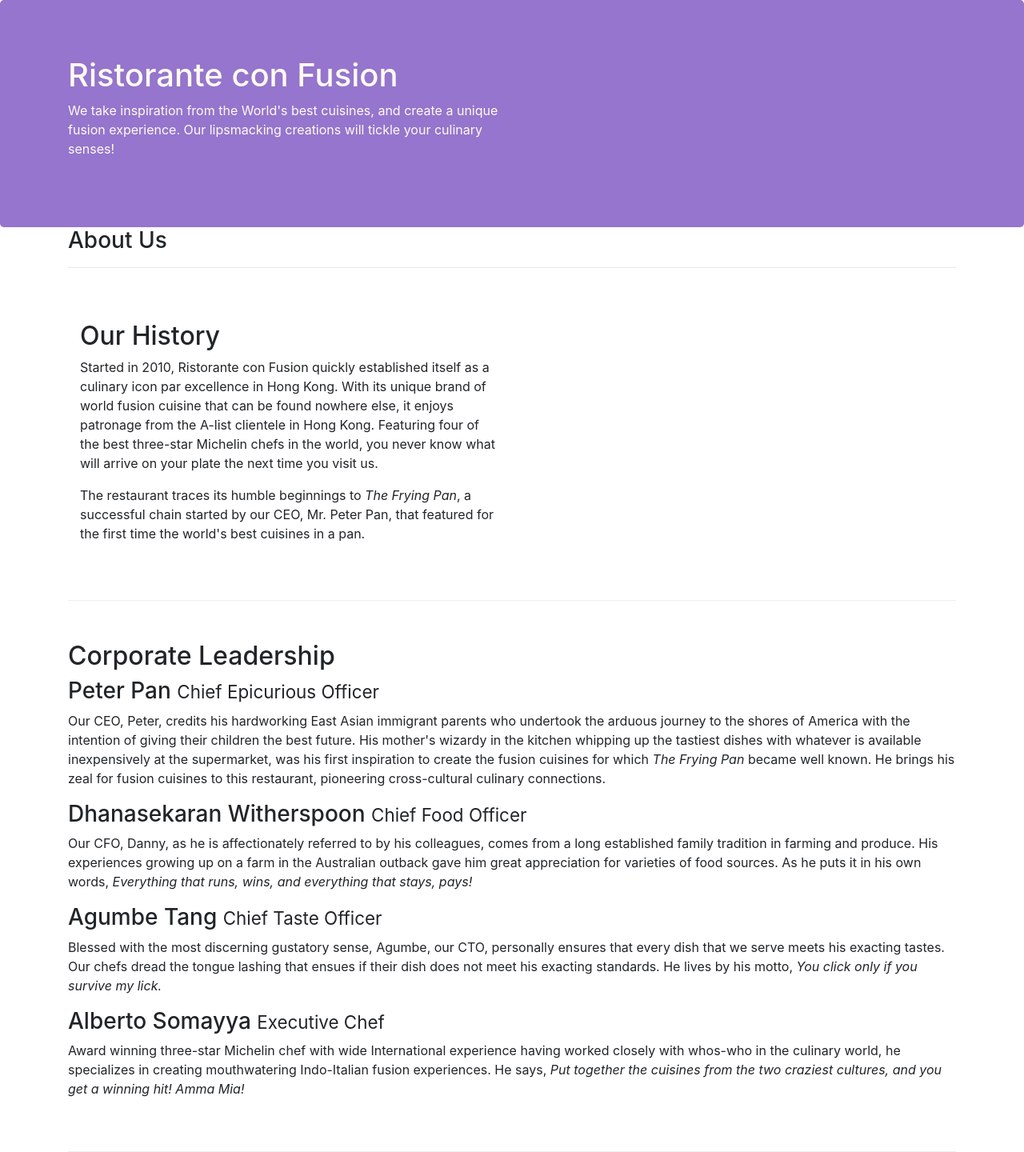
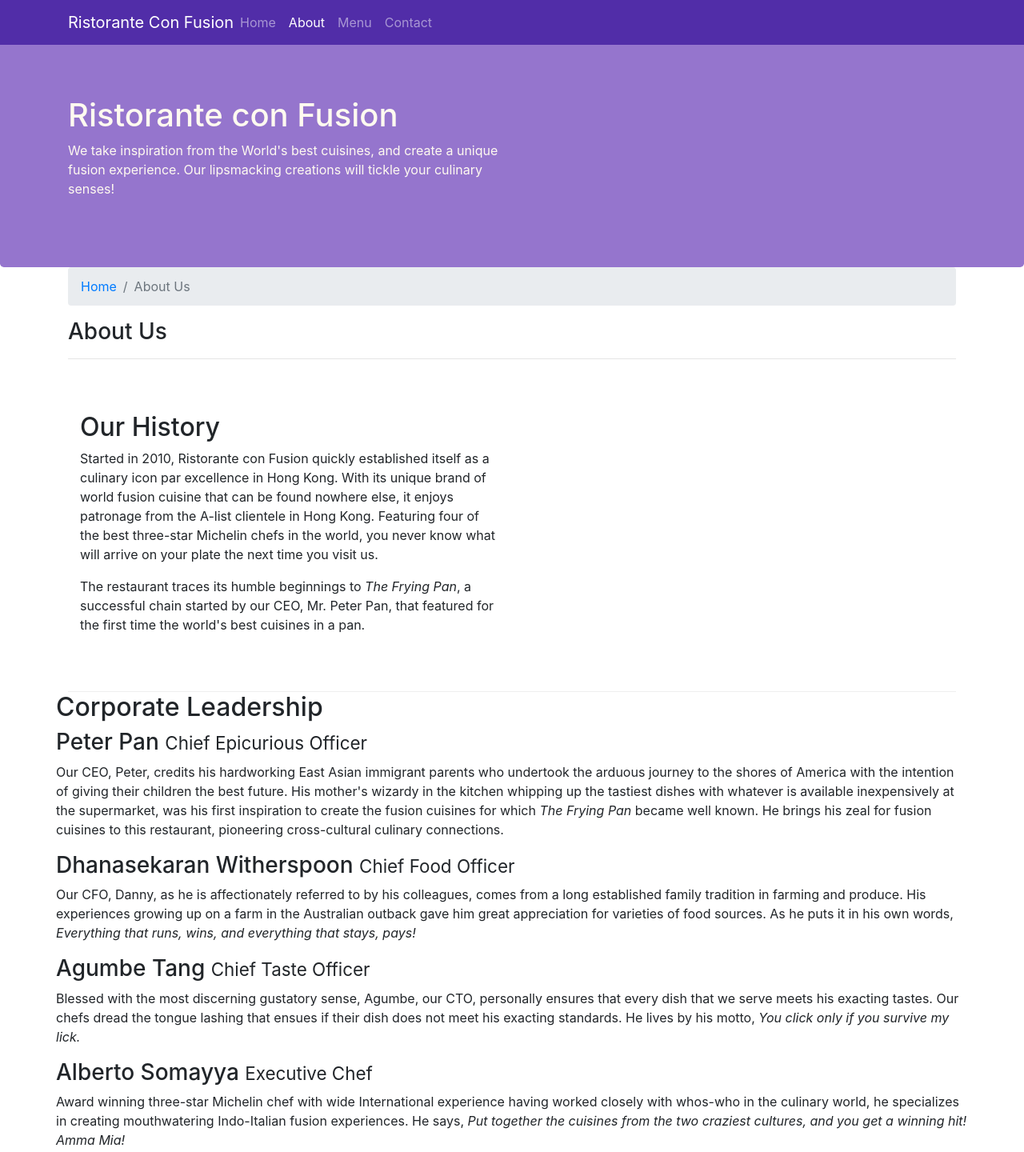
Before and after one commit to Mathesh-kumar-25/Bootstrap, a website: page aboutus.html in a window 1280 px wide. Shown: the top 1440 px of the page at 80% size. Drawn offline with nearby package versions, Linux system fonts and the light colour scheme.

Commit message:
navbar commit

```diff
--- a/aboutus.html
+++ b/aboutus.html
@@ -15,6 +15,23 @@
 
 <body>
 
+    <nav class="navbar navbar-dark navbar-expand-sm fixed-top">
+        <div class="container">
+            <button class="navbar-toggler" type="button" data-toggle="collapse" data-target="#Navbar">
+                <span class="navbar-toggler-icon"></span>
+            </button>
+            <a class="navbar-brand mr-auto" href="./index.html">Ristorante Con Fusion</a>
+            <div class="collapse navbar-collapse" id="Navbar">
+                <ul class="navbar-nav mr-auto">
+                    <li class="nav-item"><a class="nav-link" href="./index.html">Home</a></li>
+                    <li class="nav-item active"><a class="nav-link" href="#">About</a></li>
+                    <li class="nav-item"><a class="nav-link" href="#">Menu</a></li>
+                    <li class="nav-item"><a class="nav-link" href="#">Contact</a></li>
+                </ul>
+            </div>
+        </div>
+    </nav>
+
     <header class="jumbotron">
         <div class="container">
             <div class="row row-header">
@@ -29,6 +46,11 @@
     </header>
 
     <div class="container">
+        <ol class="col-12 breadcrumb">
+            <li class="breadcrumb-item"><a href="./index.html">Home</a></li>
+            <li class="breadcrumb-item active">About Us</li>
+        </ol>
+
         <div>
             <div>
                <h3>About Us</h3>
@@ -51,13 +73,13 @@
             <div>
                 <h2>Corporate Leadership</h2>
                 <h3>Peter Pan <small>Chief Epicurious Officer</small></h3>
-                <p class=".d-none .d-sm-block">Our CEO, Peter, credits his hardworking East Asian immigrant parents who undertook the arduous journey to the shores of America with the intention of giving their children the best future. His mother's wizardy in the kitchen whipping up the tastiest dishes with whatever is available inexpensively at the supermarket, was his first inspiration to create the fusion cuisines for which <em>The Frying Pan</em> became well known. He brings his zeal for fusion cuisines to this restaurant, pioneering cross-cultural culinary connections.</p>
+                <p class="d-none d-sm-block">Our CEO, Peter, credits his hardworking East Asian immigrant parents who undertook the arduous journey to the shores of America with the intention of giving their children the best future. His mother's wizardy in the kitchen whipping up the tastiest dishes with whatever is available inexpensively at the supermarket, was his first inspiration to create the fusion cuisines for which <em>The Frying Pan</em> became well known. He brings his zeal for fusion cuisines to this restaurant, pioneering cross-cultural culinary connections.</p>
                 <h3>Dhanasekaran Witherspoon <small>Chief Food Officer</small></h3>
-                <p class=".d-none .d-sm-block">Our CFO, Danny, as he is affectionately referred to by his colleagues, comes from a long established family tradition in farming and produce. His experiences growing up on a farm in the Australian outback gave him great appreciation for varieties of food sources. As he puts it in his own words, <em>Everything that runs, wins, and everything that stays, pays!</em></p>
+                <p class="d-none d-sm-block">Our CFO, Danny, as he is affectionately referred to by his colleagues, comes from a long established family tradition in farming and produce. His experiences growing up on a farm in the Australian outback gave him great appreciation for varieties of food sources. As he puts it in his own words, <em>Everything that runs, wins, and everything that stays, pays!</em></p>
                 <h3>Agumbe Tang <small>Chief Taste Officer</small></h3>
-                <p class=".d-none .d-sm-block">Blessed with the most discerning gustatory sense, Agumbe, our CTO, personally ensures that every dish that we serve meets his exacting tastes. Our chefs dread the tongue lashing that ensues if their dish does not meet his exacting standards. He lives by his motto, <em>You click only if you survive my lick.</em></p>
+                <p class="d-none d-sm-block">Blessed with the most discerning gustatory sense, Agumbe, our CTO, personally ensures that every dish that we serve meets his exacting tastes. Our chefs dread the tongue lashing that ensues if their dish does not meet his exacting standards. He lives by his motto, <em>You click only if you survive my lick.</em></p>
                 <h3>Alberto Somayya <small>Executive Chef</small></h3>
-                <p class=".d-none .d-sm-block">Award winning three-star Michelin chef with wide International experience having worked closely with whos-who in the culinary world, he specializes in creating mouthwatering Indo-Italian fusion experiences. He says, <em>Put together the cuisines from the two craziest cultures, and you get a winning hit! Amma Mia!</em></p>
+                <p class="d-none d-sm-block">Award winning three-star Michelin chef with wide International experience having worked closely with whos-who in the culinary world, he specializes in creating mouthwatering Indo-Italian fusion experiences. He says, <em>Put together the cuisines from the two craziest cultures, and you get a winning hit! Amma Mia!</em></p>
             </div>
        </div>
 
@@ -69,7 +91,7 @@
                 <div class="col-4 offset-1 col-sm-2">
                     <h5>Links</h5>
                     <ul class="list-unstyled">
-                        <li><a href="#">Home</a></li>
+                        <li><a href="./index.html">Home</a></li>
                         <li><a href="#">About</a></li>
                         <li><a href="#">Menu</a></li>
                         <li><a href="#">Contact</a></li>
--- a/css/aboutstyles.css
+++ b/css/aboutstyles.css
@@ -18,9 +18,18 @@
     min-height: 400px;
 }
 
-.leader-content{
+.leader-content > p{
     margin: 0px auto;
     padding: 50px 0px 50px 0px;
     border-bottom: 1px ridge;
     min-height: 400px;
 }
+
+body{
+    padding: 50px 0px 0px 0px;
+    z-index: 0;
+}
+
+.navbar-dark{
+    background-color: #512DA8;
+}
--- a/css/styles.css
+++ b/css/styles.css
@@ -28,3 +28,12 @@
     margin: 0px;
     color: #0f0f0f;
 }
+
+body{
+    padding: 50px 0px 0px 0px;
+    z-index: 0;
+}
+
+.navbar-dark{
+    background-color: #512DA8;
+}
```
Also changed, not shown: index.html (+18 -1 lines).
